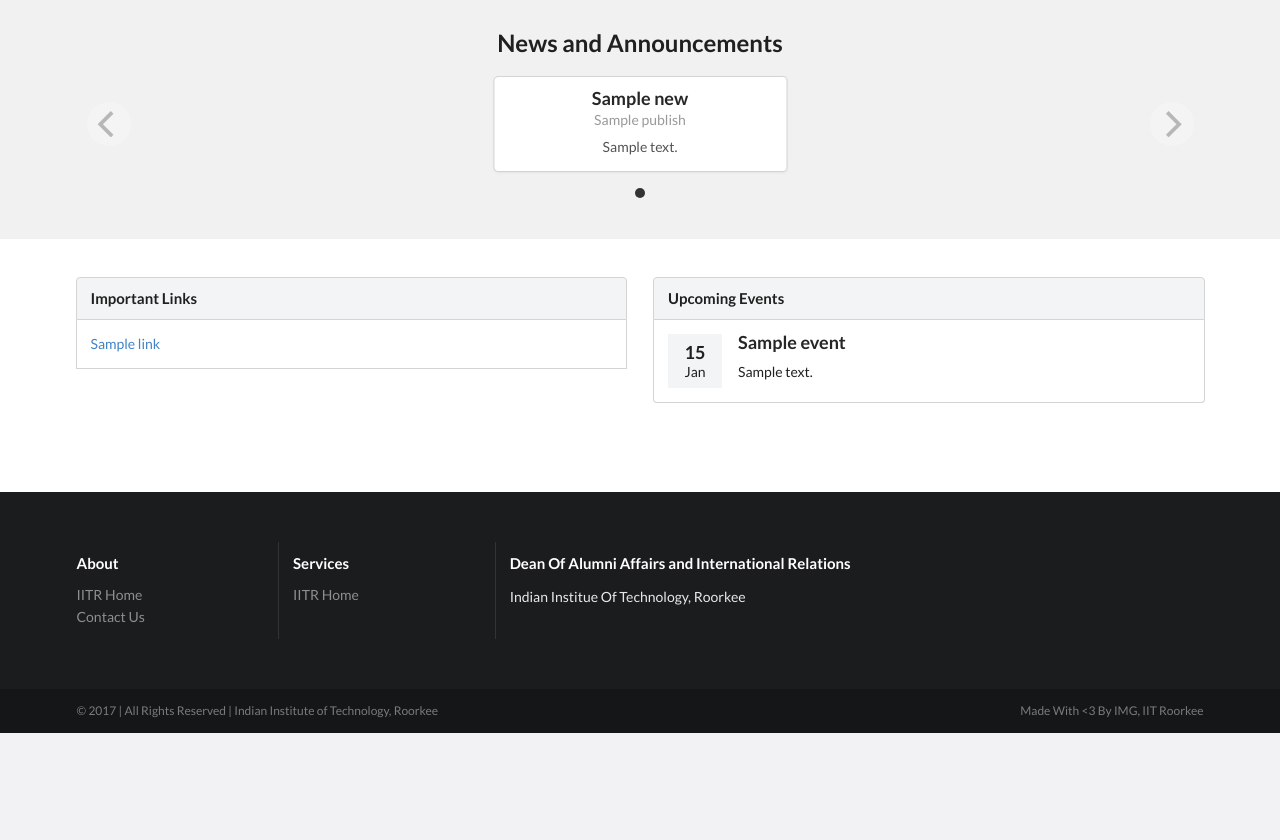
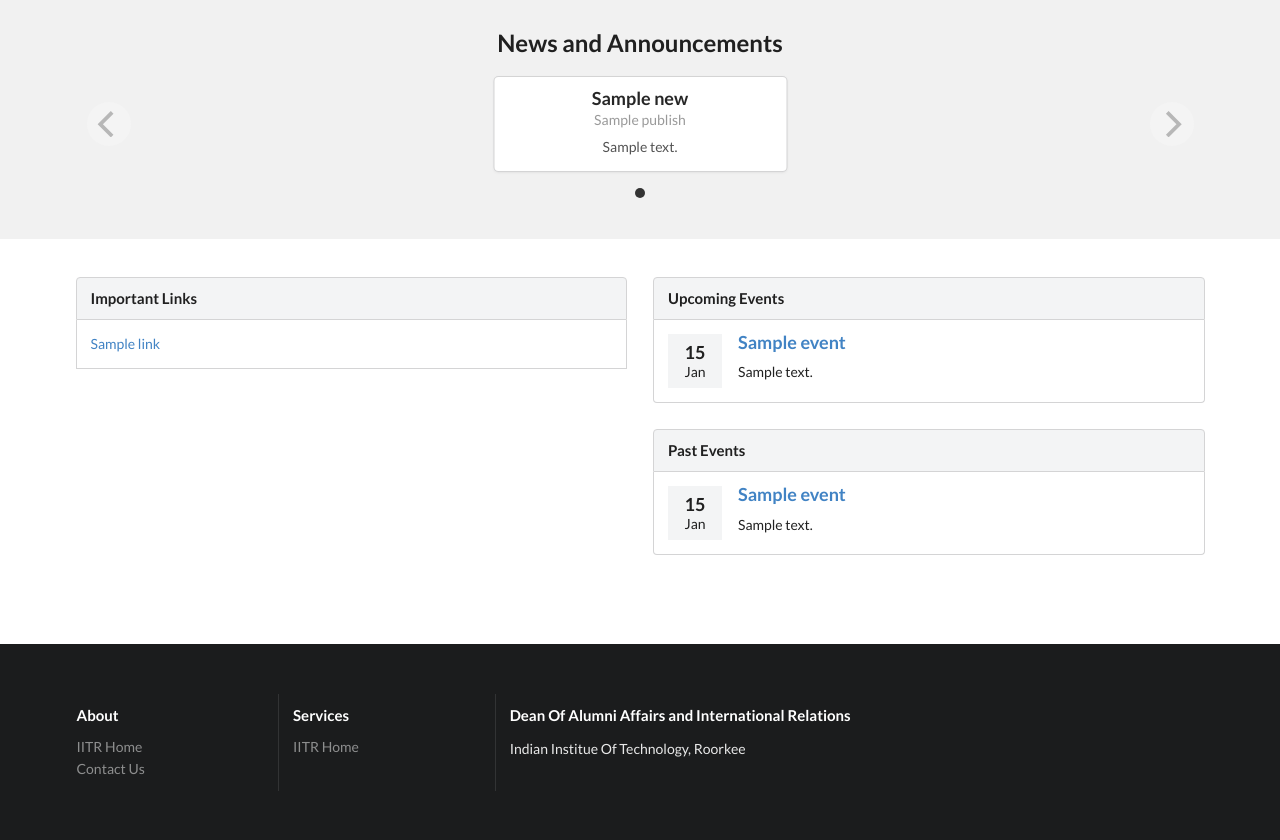
Before and after one commit to alumnicelliitr/alumni.iitr.ac.in, a Django app: template website/templates/website/index.html in a window 1280 px wide. Shown: the part 477-1317 px from the top of the page. Before the commit the page ends 1210 px from the top, so only its background shows below. Run offline with Django 3.2, Linux system fonts and the light colour scheme; the template is opened without the code that fills it: most values are stand-ins (such as "Sample title", 1, 10 or a date in 2020); grey boxes marked "Sample" are stand-in pictures; some libraries are stand-ins or nearby versions.

Commit message:
ARC : Added Past Events

```diff
--- a/website/templates/website/index.html
+++ b/website/templates/website/index.html
@@ -70,7 +70,15 @@ Dean Of Alumni Affairs And International Relations
                   <div class="event-month">{{ event.event_date|date:"M" }}</div>
                 </div>
                 <div class="content">
-                  <div class="header">{{ event.title }}</div>
+                  <div class="header">
+                    {% if event.url %}
+                        <a href="{{ event.url }}">
+                        {{ event.title }}
+                        </a>
+                    {% else %}
+                        {{ event.title }}
+                    {% endif %}
+                  </div>
                   <div class="description">
                     <p>
                     {{ event.short_description }}
@@ -81,6 +89,39 @@ Dean Of Alumni Affairs And International Relations
               {% endfor %}
             </div>
           </div>
+
+          <h4 class="ui top attached block header">
+            Past Events
+          </h4>
+          <div class="bottom attached ui segment">
+            <div class="ui link items divided relaxed">
+              {% for event in mEventsPast %}
+              <div class="item">
+                <div class="ui tiny events-date">
+                  <div class="event-date">{{ event.event_date|date:"d" }}</div>
+                  <div class="event-month">{{ event.event_date|date:"M" }}</div>
+                </div>
+                <div class="content">
+                  <div class="header">
+                    {% if event.url %}
+                        <a href="{{ event.url }}">
+                        {{ event.title }}
+                        </a>
+                    {% else %}
+                        {{ event.title }}
+                    {% endif %}
+                  </div>
+                  <div class="description">
+                    <p>
+                    {{ event.short_description }}
+                    </p>
+                  </div>
+                </div>
+              </div>
+              {% endfor %}
+            </div>
+          </div>
+
         </div>
       </div>
     </div>
--- a/website/views.py
+++ b/website/views.py
@@ -51,12 +51,14 @@ def level(request,level0,level1 = None,level2 = None):
 def index(request):
   mTabs = load_nodes(0,None)
   mEvents = Event.objects.filter(visibility=True,expiry_date__gte=datetime.date.today()).order_by('priority')
+  mEventsPast = Event.objects.filter(visibility=True,expiry_date__lte=datetime.date.today()).order_by('priority')
   mNews = News.objects.filter(visibility=True,expiry__gte=datetime.date.today()).order_by('priority')
   mLinks = Link.objects.filter(visibility=True).order_by('priority')
   mSlider = PhotoSlider.objects.filter(visibility=True).order_by('priority')
   context = {
     'mTabs':mTabs,
     'mEvents':mEvents,
+    'mEventsPast':mEventsPast,
     'mLinks':mLinks,
     'mNews':mNews,
     'mSlider':mSlider,
```
